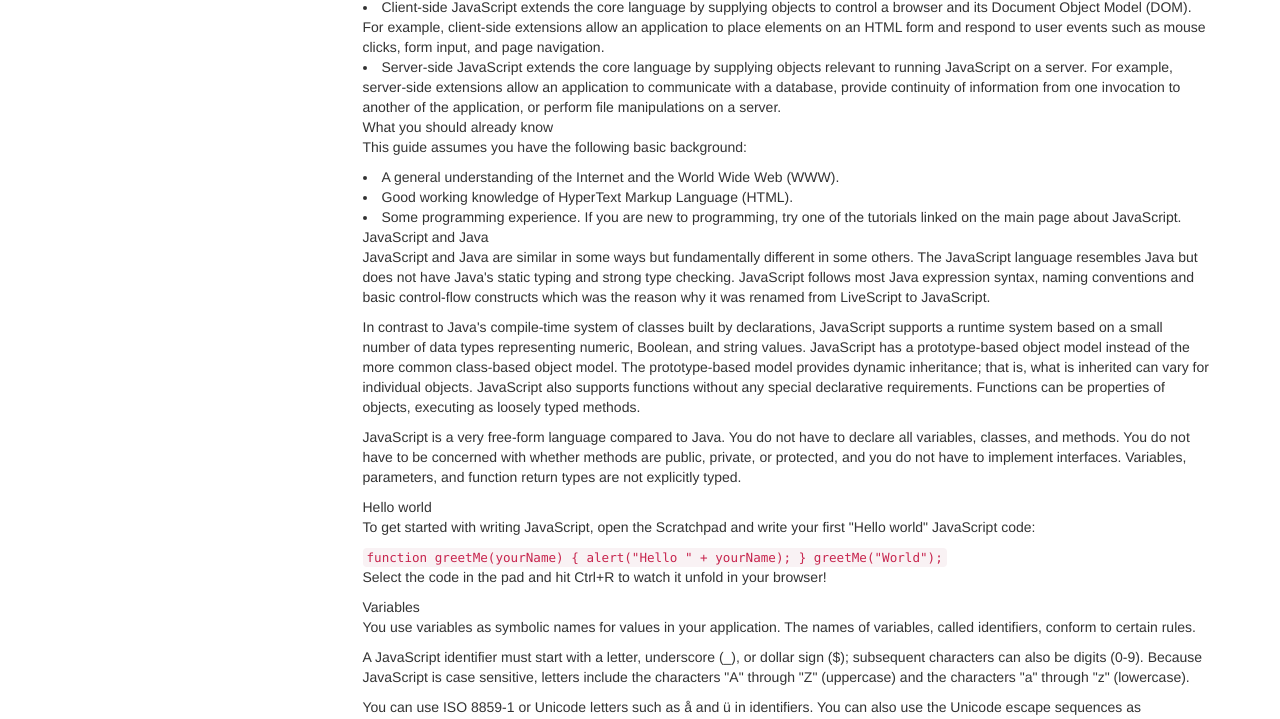
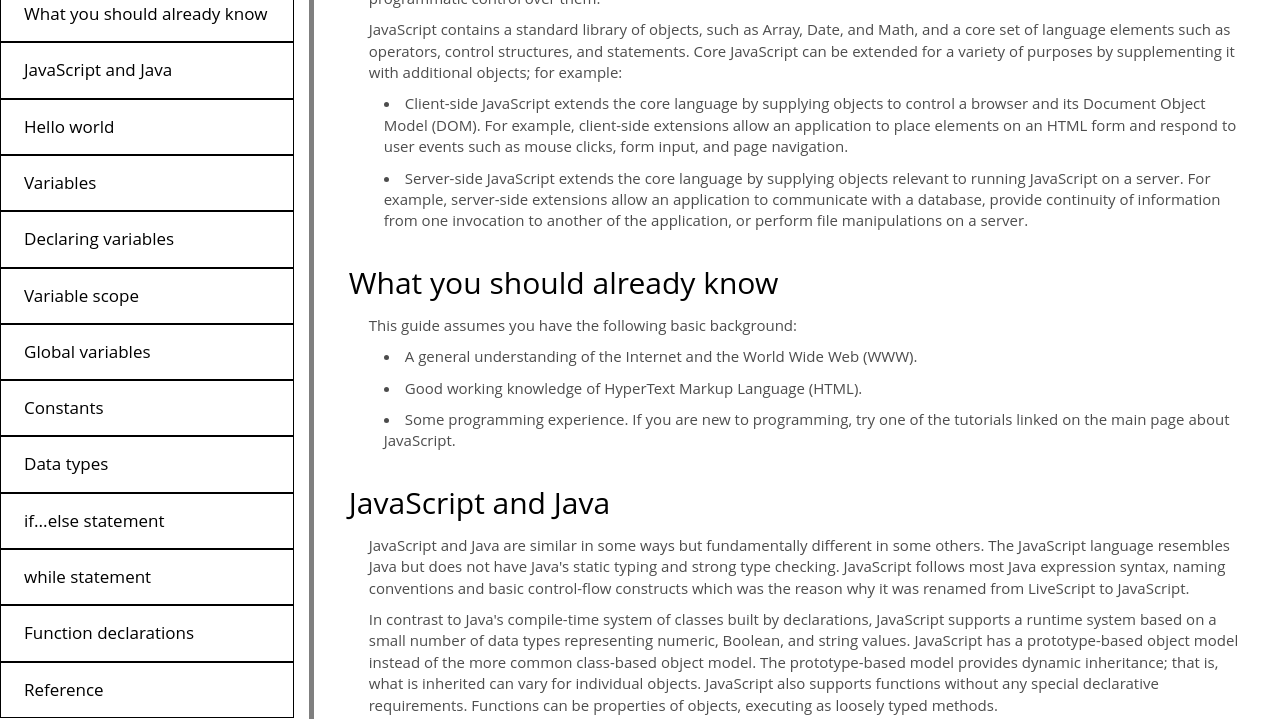
Before and after one commit to mohamedelfal/freecodecamp-Responsive-Web-Design, a plain HTML site: page 4-Build-a-Technical-Documentation-Page/index.html in a window 1280 px wide. Shown: the part 143-862 px from the top of the page. Drawn offline with nearby package versions, Linux system fonts and the light colour scheme.

Commit message:
Update index.html

```diff
--- a/4-Build-a-Technical-Documentation-Page/index.html
+++ b/4-Build-a-Technical-Documentation-Page/index.html
@@ -6,7 +6,7 @@
   	<link rel="stylesheet" href="https://maxcdn.bootstrapcdn.com/bootstrap/3.3.7/css/bootstrap.min.css">
   	<script src="https://ajax.googleapis.com/ajax/libs/jquery/3.3.1/jquery.min.js"></script>
   	<script src="https://maxcdn.bootstrapcdn.com/bootstrap/3.3.7/js/bootstrap.min.js"></script>
-	<link rel="stylesheet" type="text/css" href="project4.css">
+	<link rel="stylesheet" type="text/css" href="./css/style.css">
 </head>
 <body>
 
```
